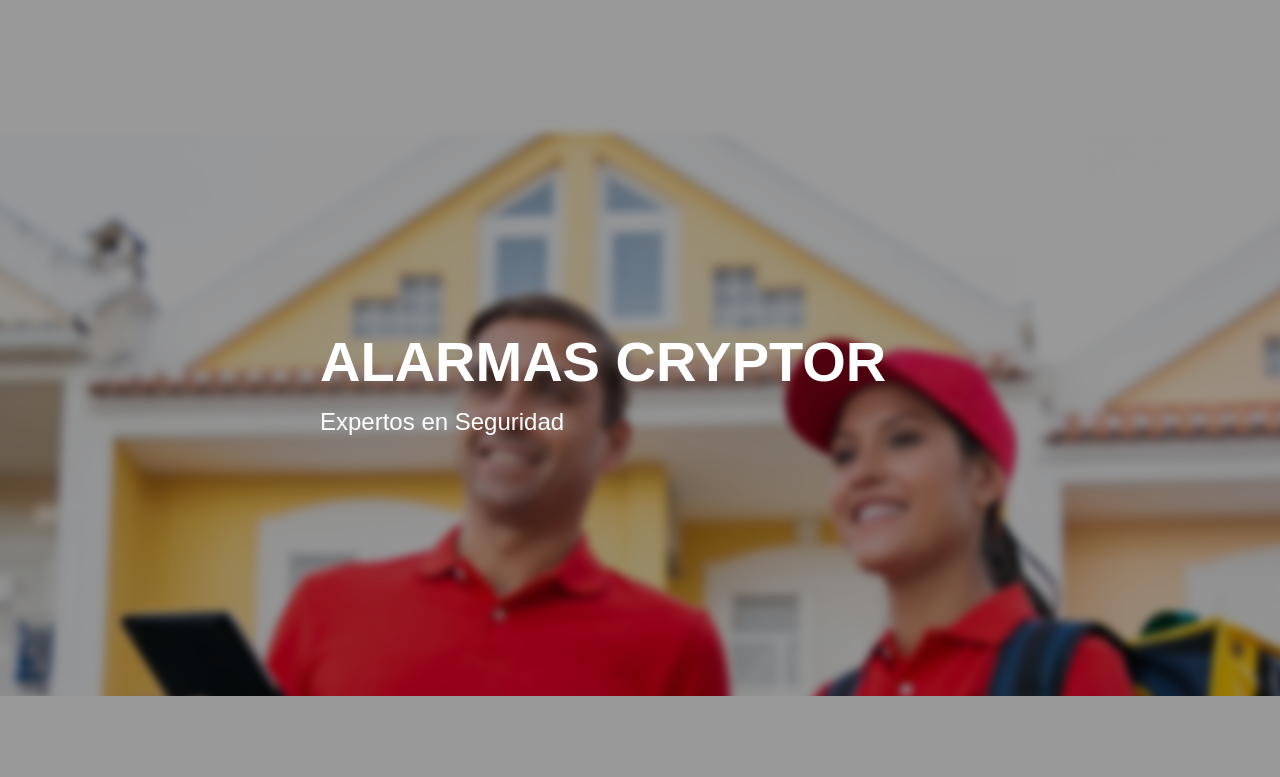
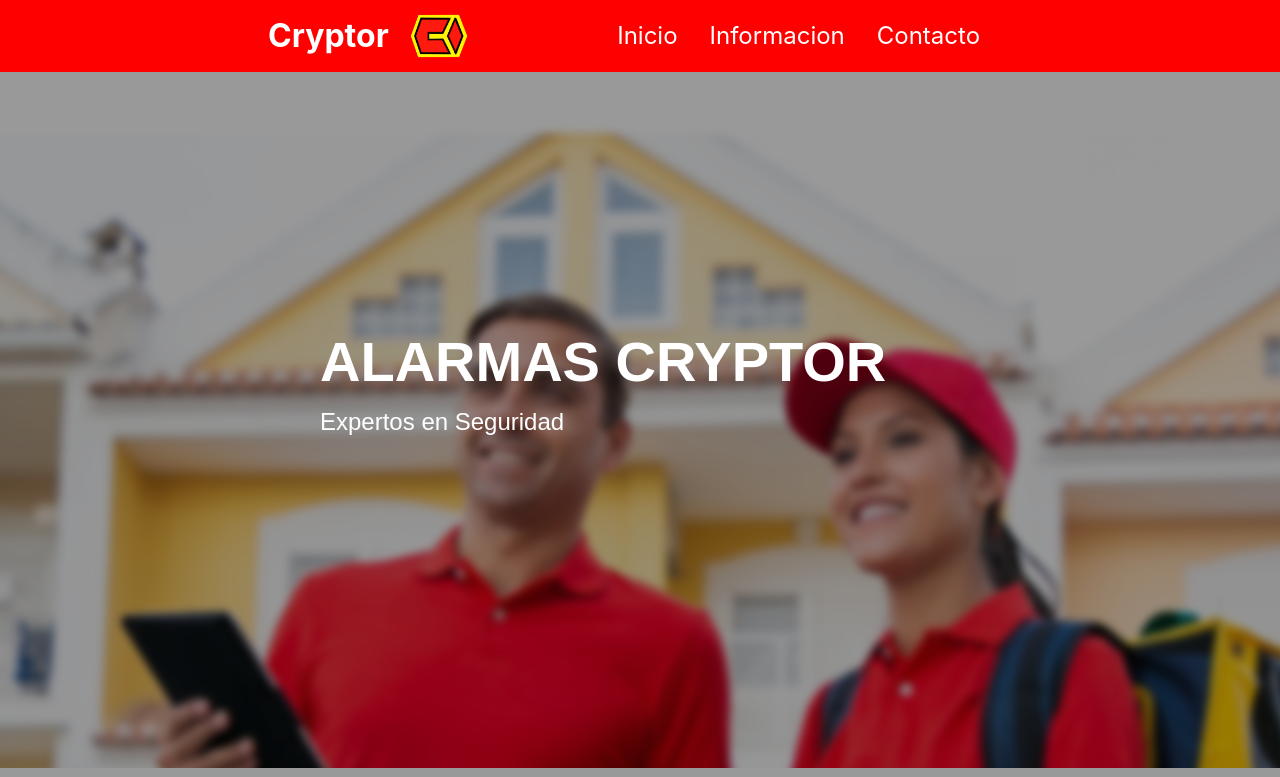
Before and after one commit to Fausto764/Cryptor, a React (Vite) app: page / in a window 1280 px wide. Shown: the top 777 px of the page. Built offline with nearby package versions, Linux system fonts and the light colour scheme.

Commit message:
prueba nombre

```diff
--- a/src/App.jsx
+++ b/src/App.jsx
@@ -5,12 +5,13 @@ import { Informacion } from "./pages/Informacion/Informacion"
 import { Inicio } from "./pages/Inicio/Inicio"
 import { Servicios } from "./pages/Servicios/Servicios"
 //componentes
-
+import { Header } from "./components/Headerx/Header.jsx"
 import { Footer } from "./components/Footer/Footer.jsx"
 
 function App() {
   return (
     <>
+      <Header />
       <main>
         <Inicio />
         <Informacion />
```
Also changed, not shown: src/components/Headerx/Header.jsx (renamed from src/components/header/Header.jsx), src/components/Headerx/header.css (renamed from src/components/header/header.css).
